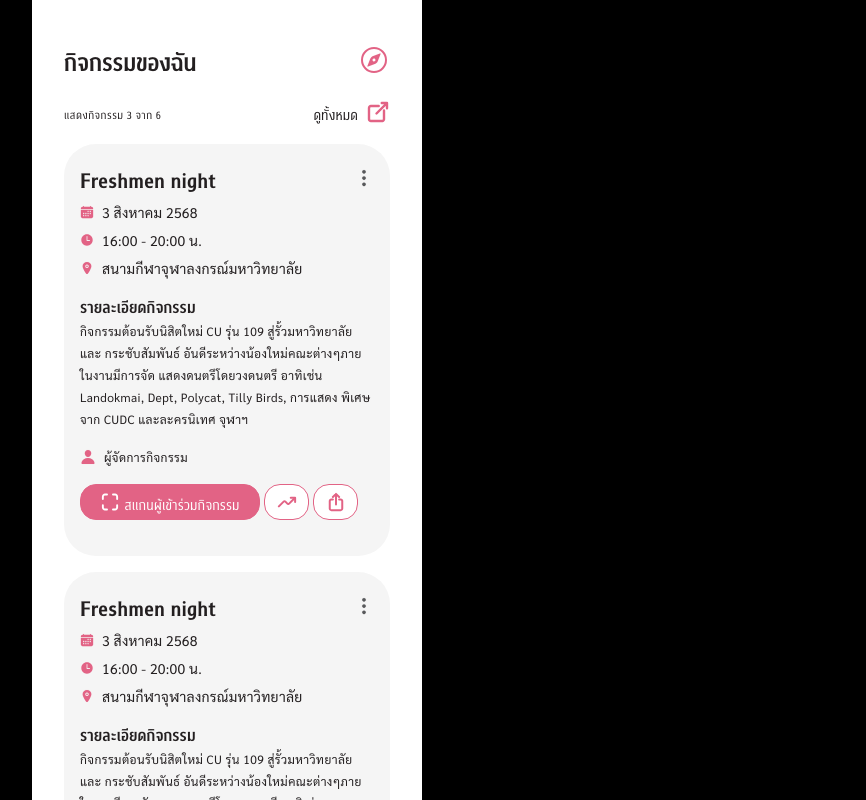
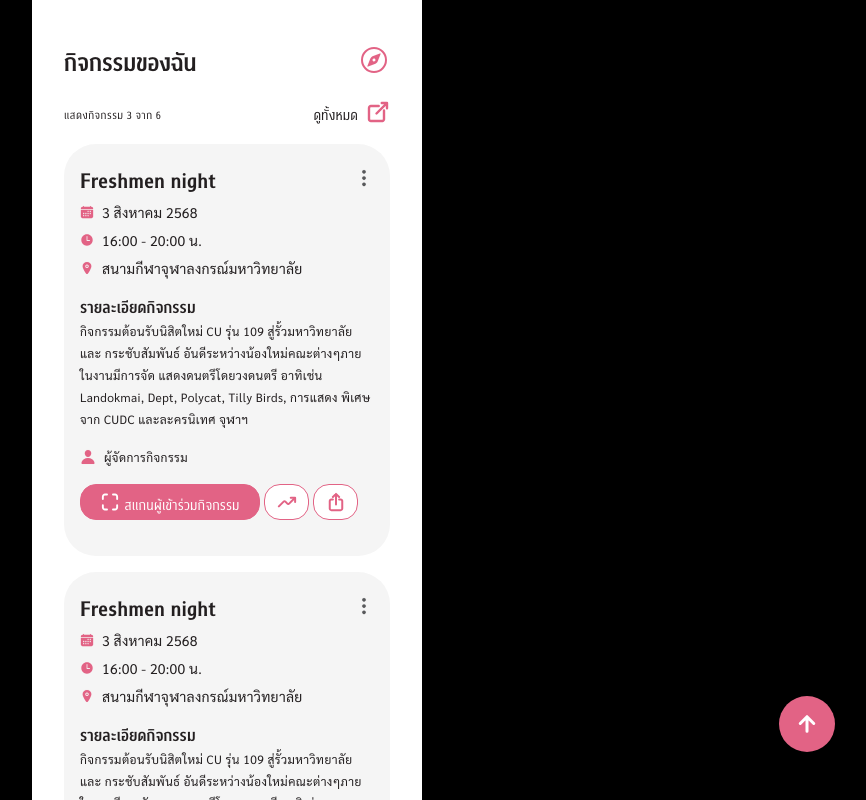
Before and after one commit to BadLuckZ/Test-Quick-A-Mobile, a Next.js app: page / in a window 1280 px wide. Shown: the whole page, without its empty margins (413-1279 px from the left). Built offline with nearby package versions, Linux system fonts and the light colour scheme.

Commit message:
feat: scroll to top button

```diff
--- a/app/components/QuickAttendIcon.tsx
+++ b/app/components/QuickAttendIcon.tsx
@@ -26,6 +26,10 @@ export default function QuickAttendIcon({
       onClick={onClick}
     />
   );
+}
+
+export function UpIcon() {
+  return <QuickAttendIcon iconName="up" type="outline" size={24} />;
 }
 
 export function DuplicateIcon() {
--- a/app/page.tsx
+++ b/app/page.tsx
@@ -1,12 +1,13 @@
 "use client";
 
-import { useEffect, useState } from "react";
+import { useEffect, useRef, useState } from "react";
 import MyEventCard from "./components/MyEventCard";
 import { HandleEventButton } from "./components/QuickAttendButton";
 import {
   CompassIcon,
   RedirectIcon,
   SortIcon,
+  UpIcon,
 } from "./components/QuickAttendIcon";
 import PastEventCard from "./components/PastEventCard";
 
@@ -21,21 +22,26 @@ export default function Home() {
   const eventOwner = "ผู้จัดการกิจกรรม";
   // =================
 
-  const [sortOption, setSortOption] = useState<0 | 1>(0);
+  const [sortOption, setSortOption] = useState<0 | 1 | null>(null);
+
+  const scrollRef = useRef<HTMLDivElement>(null);
 
   // When there's a change in sort option
   useEffect(() => {
     if (sortOption == 0) {
       // Newest - Oldest
       alert("Sorting from new to old");
-    } else {
+    } else if (sortOption == 1) {
       // Oldest - Newest
       alert("Sorting from old to new");
     }
   }, [sortOption]);
 
   return (
-    <div className="w-full h-screen overflow-auto flex flex-col gap-12 px-8 py-12">
+    <div
+      ref={scrollRef}
+      className="w-full h-screen overflow-auto relative flex flex-col gap-12 px-8 py-12"
+    >
       {/* My Events */}
       <div>
         {/* Header */}
@@ -113,6 +119,16 @@ export default function Home() {
           })}
         </div>
       </div>
+
+      {/* Go to Top Button */}
+      <button
+        className="fixed right-8 bottom-12 p-4 w-14 h-14 rounded-full bg-primary z-50 cursor-pointer"
+        onClick={() =>
+          scrollRef.current?.scrollTo({ top: 0, behavior: "smooth" })
+        }
+      >
+        <UpIcon />
+      </button>
     </div>
   );
 }
```
Also changed, not shown: public/icon/up-outline.svg (added).
